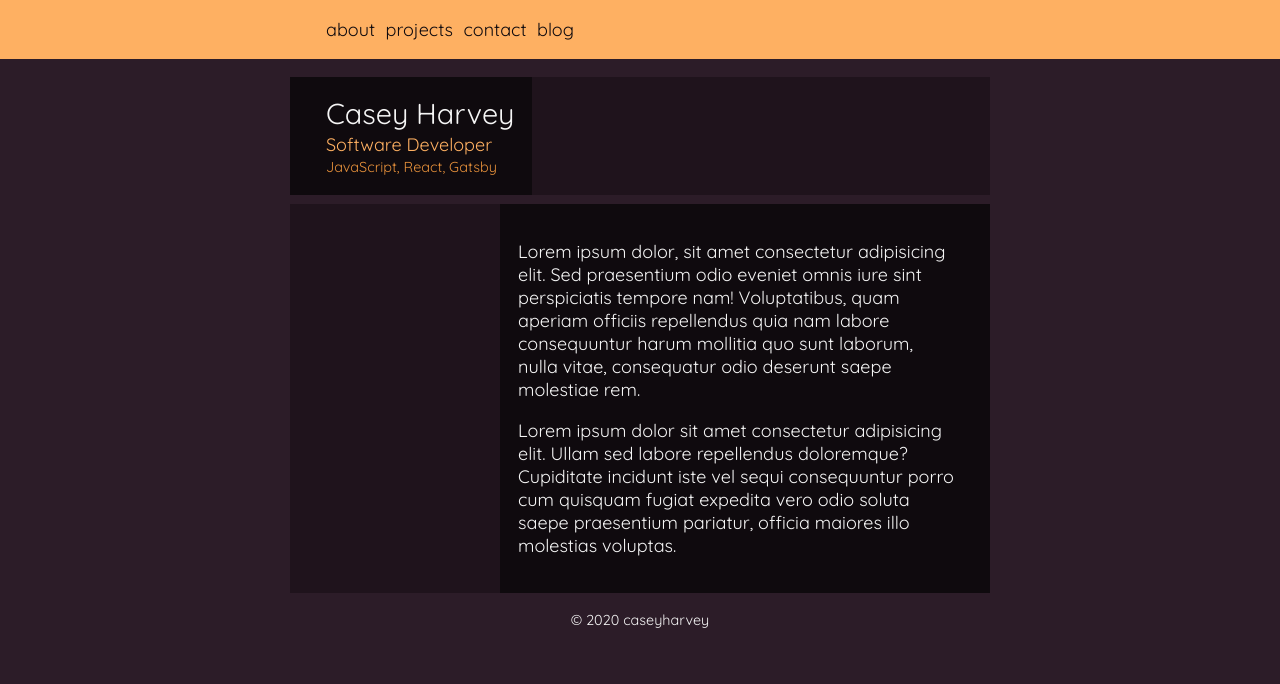
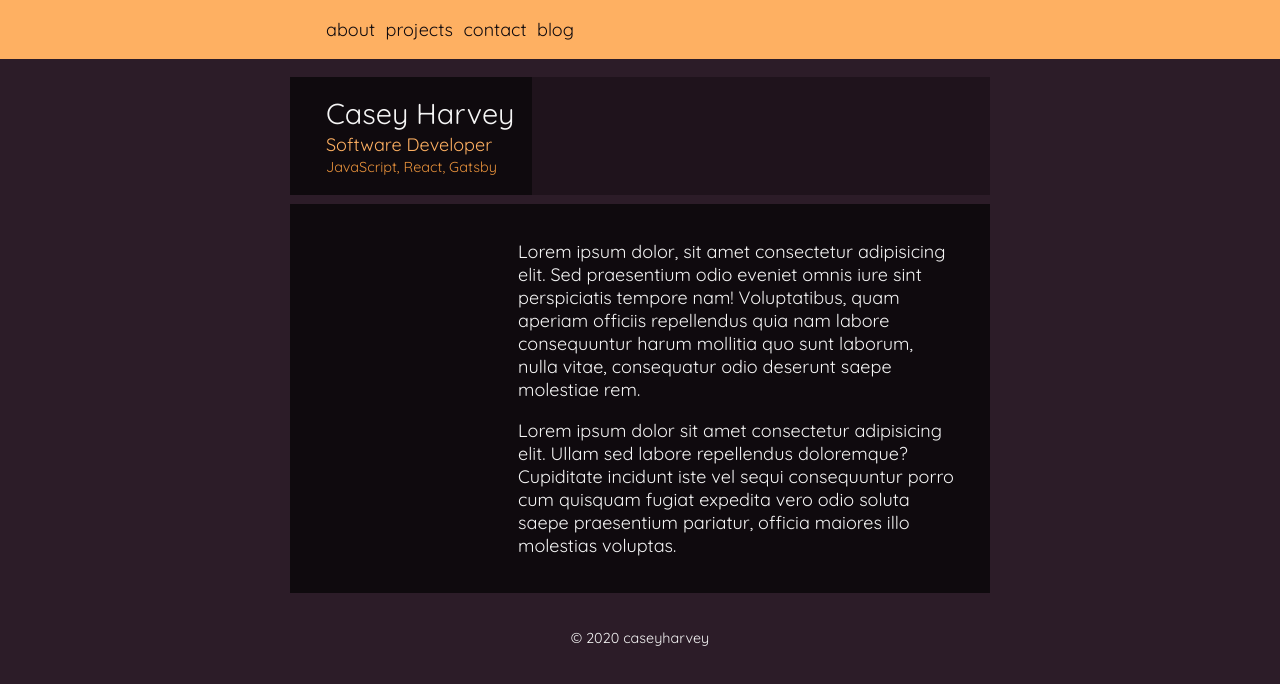
Before and after one commit to caseyharvey/portfolio-v2, a Gatsby site: page / in a window 1280 px wide. Built offline with nearby package versions, Linux system fonts and the light colour scheme; Gatsby itself is replaced by a stand-in of ours.

```diff
--- a/src/components/Content/content.sass
+++ b/src/components/Content/content.sass
@@ -2,15 +2,19 @@
 @use '../../sass-modules/_utilities.sass' as u
 
 .content-container
-    background: v.$bg-low
+    width: 100%
+    margin-bottom: 1rem
+    background: v.$bg-dark
     @include u.flex(row, flex-end, center)
 
     .content
-        background: v.$bg-dark
+        width: 100%
+        // background: v.$bg-dark
         @include u.padding(v.$p1, v.$p1)
 
 @media screen and ( min-width: v.$small-breakpoint)
     .content-container
+
         .content
             width: 70%
             padding: v.$p1 v.$p2 v.$p1 v.$p1
```
